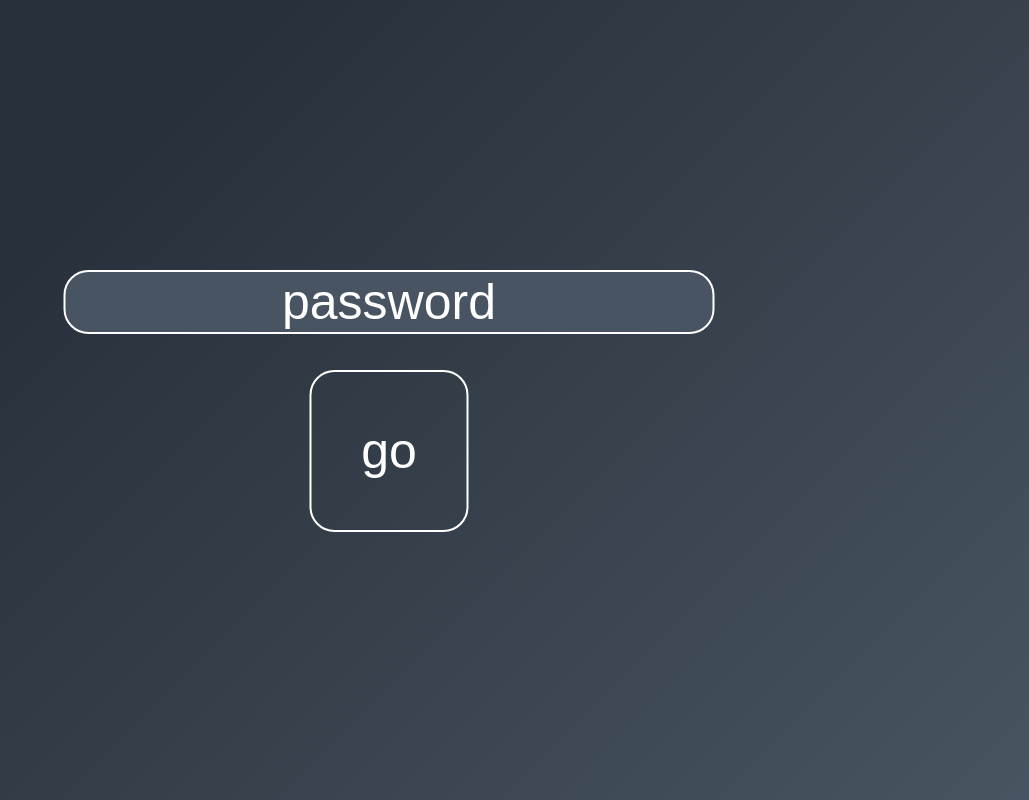
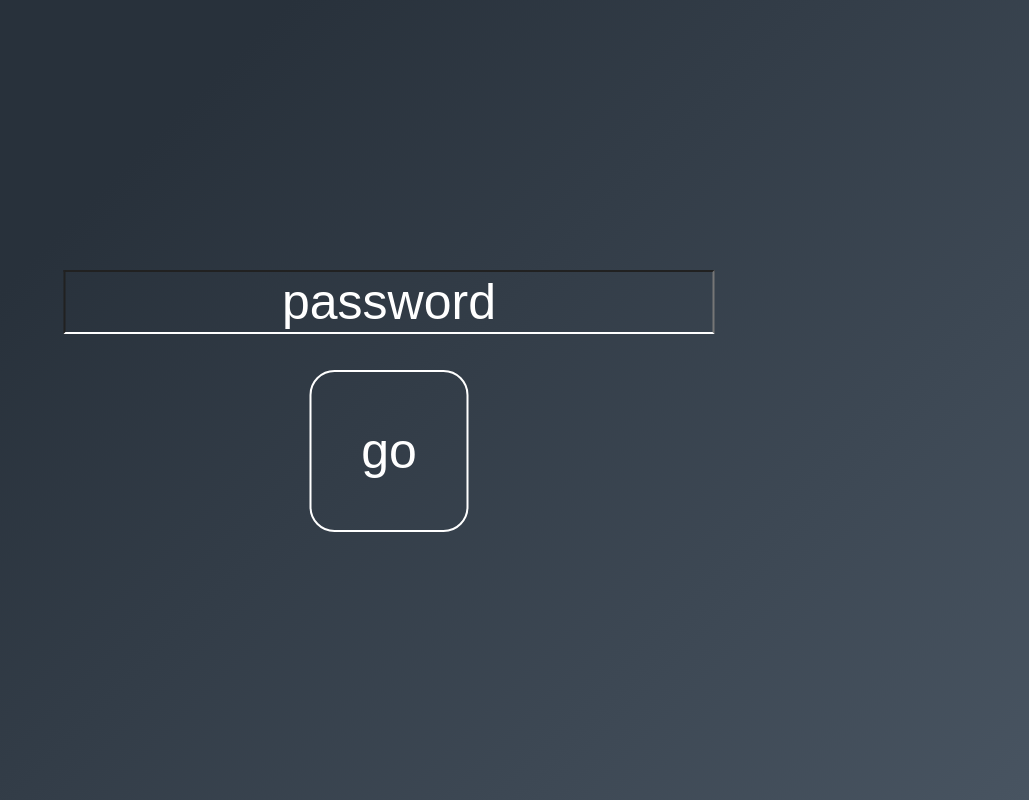
Before and after one commit to Un1xG0d/OpenTreat-legacy, a website: page js/public/index.html in a window 1280 px wide. Shown: the whole page, without its empty margins (251-1280 px from the left). Drawn offline with Linux system fonts and the light colour scheme.

Commit message:
update styling

```diff
--- a/js/public/styles.css
+++ b/js/public/styles.css
@@ -1,18 +1,14 @@
-html {
-  background-color: #000000;
-}
-
 section {
   height: 100vh;
 }
 
 input#password {
-  background-color: #485461;
-  border-radius: 25px;
-  border: 2px solid #ffffff;
+  background: none;
+  border-bottom: 2px solid #ffffff;
   color: white;
   font-size: 50px;
   text-align: center;
+  outline: none;
 }
 
 input[type="submit"] {
```
